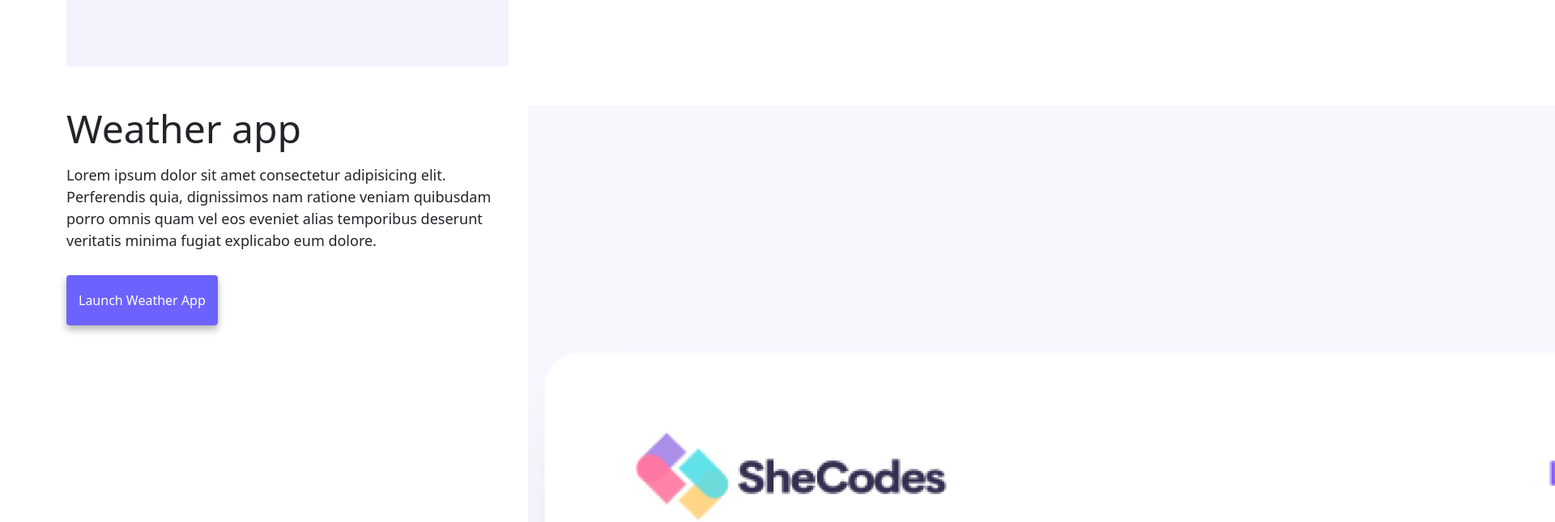
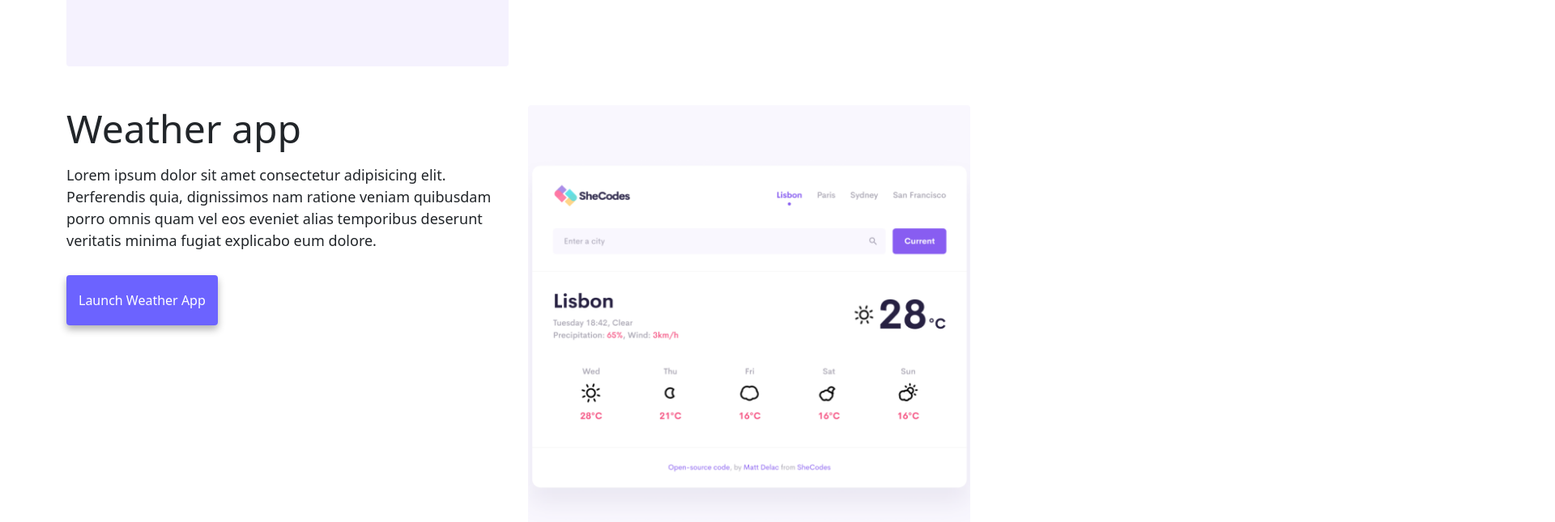
Before and after one commit to BoitumeloU01/Front-End-Developer-Page, a plain HTML site: page index.html in a window 1280 px wide. Shown: the part 960-1605 px from the top of the page at 81% size, 1920 px wide, since content can reach past the window. Drawn offline with nearby package versions, Linux system fonts and the light colour scheme.

Commit message:
Made the page SEO friendly and changed the image elements

```diff
--- a/index.html
+++ b/index.html
@@ -110,8 +110,7 @@
           <img
             src="/images/weather.png"
             alt="weather app photo"
-            img-fluid
-            rounded
+            class="img-fluid rounded"
           />
         </div>
       </div>
```
Also changed, not shown: src/about.html (+4 -0 lines).
